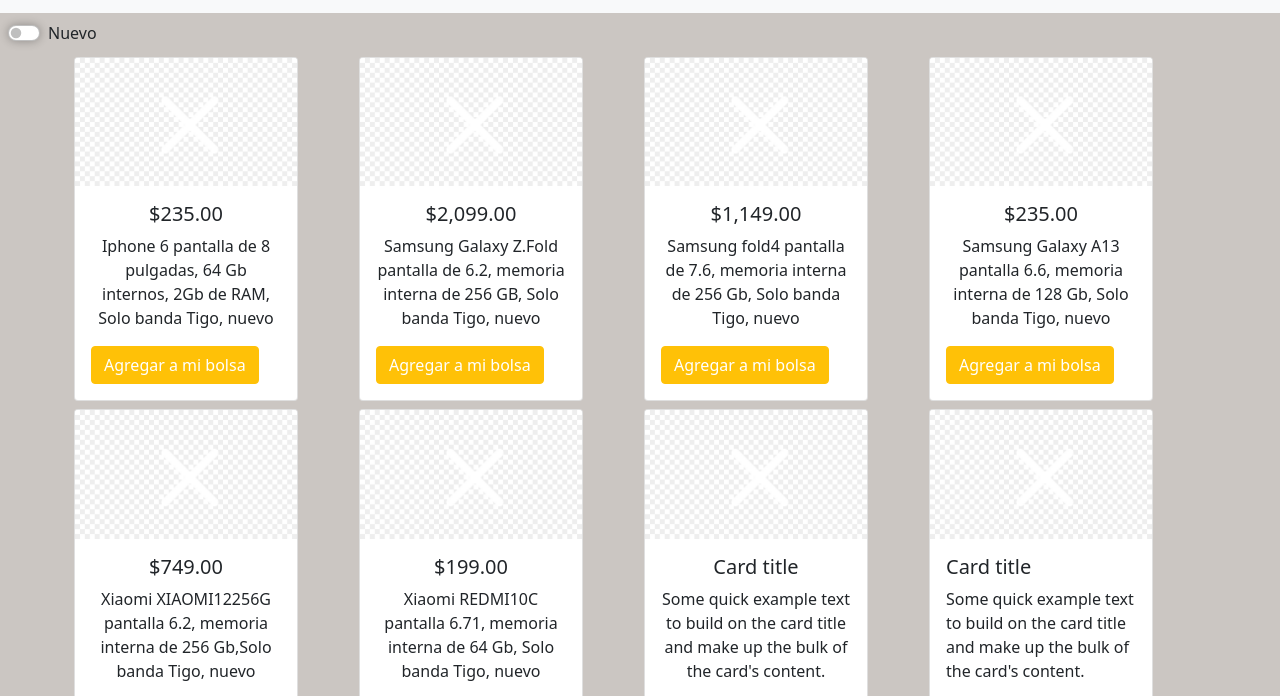
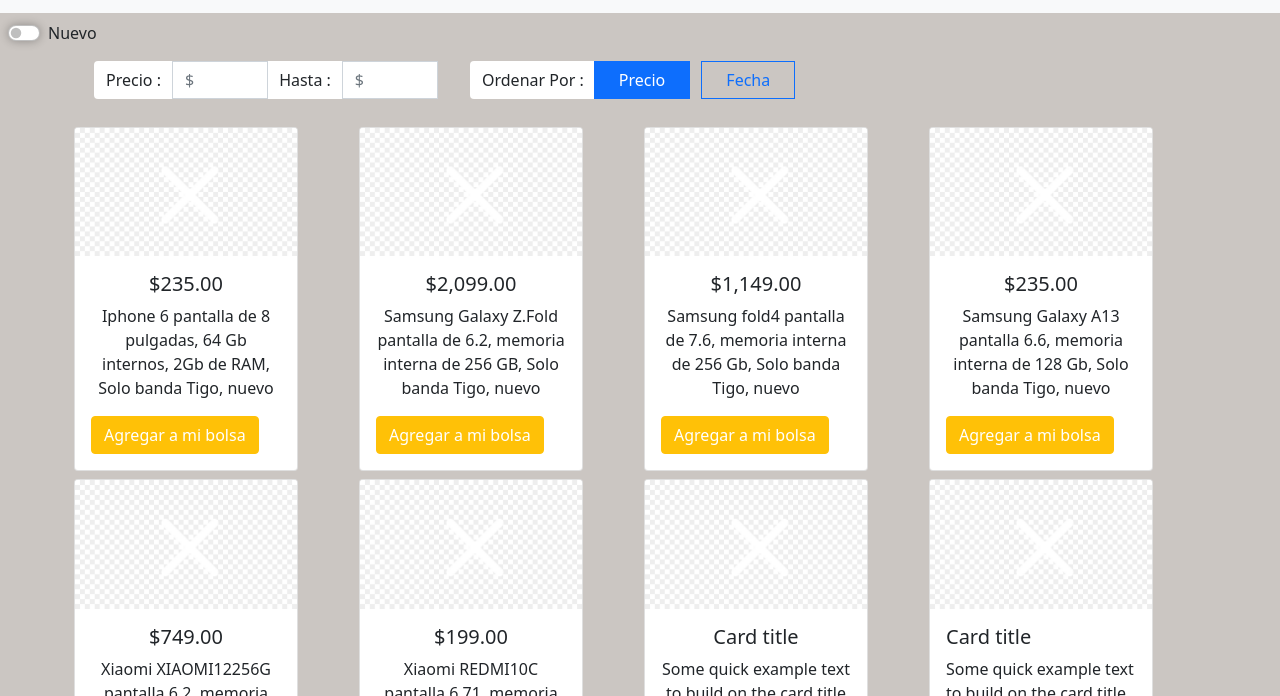
Before and after one commit to MarcelaMoran7/Proyecto_Bootstrap, a plain HTML site: page index.html in a window 1280 px wide. Shown: the part 77-773 px from the top of the page. Drawn offline with nearby package versions, Linux system fonts and the light colour scheme.

Commit message:
Agregue El Ordenar, y ya esta con Resonsividad

```diff
--- a/index.html
+++ b/index.html
@@ -104,14 +104,58 @@
 
 
   <!-- Boton Ofcanvas-->
-  <div class="form-check form-switch m-2">
+  <div class="form-check form-switch m-2 d-none d-md-block">
     <span>
       <input class="form-check-input" type="checkbox" role="switch" data-bs-toggle="offcanvas"
         data-bs-target="#offcanvasExample" aria-controls="offcanvasExample">
-      <label class="form-check-label" for="offcanvas">Nuevo</label>
+      <label class="form-check-label m-0" for="offcanvas">Nuevo</label>
     </span>
   </div>
+
+
+
   <div class="container">
+
+    <div class="row ms-5 mb-3 ms-sm-0 ">
+
+      <div class="col-md-6 col-lg-4 d-none d-md-block">
+        <div class="input-group p-2 ps-0">
+          <span class="input-group-text bg-white border-0" >Precio : </span>
+          <input type="text" aria-label="First name" class="form-control" placeholder="$">
+          <span class="input-group-text bg-white border-0">Hasta : </span>
+          <input type="text" aria-label="Last name" class="form-control rounded-0" placeholder="$">
+        </div>
+      </div>
+
+      <div class="col-md-6 col-lg-5 col-sm-8">
+        <div class="input-group p-2 ps-0">
+          <span class="input-group-text bg-white border-0" >Ordenar Por : </span>
+          <div class="btn-group d-none d-md-block" role="group" aria-label="Basic radio toggle button group">
+            <input type="radio" class="btn-check" name="btnradio" id="btnradio1" autocomplete="off" checked>
+            <label class="btn btn-outline-primary me-2 rounded-0 px-4" for="btnradio1">Precio</label>
+
+            <input type="radio" class="btn-check" name="btnradio" id="btnradio2" autocomplete="off">
+            <label class="btn btn-outline-primary rounded-0 px-4" for="btnradio2">Fecha</label>
+          </div>
+
+            <div class="col-sm-5">
+              <select class="form-select d-md-none" aria-label="Default select example">
+                <!--<option selected>Abrir Este Menu</option>-->
+                <option value="1">Precio</option>
+                <option value="2">Fecha</option>
+              </select>
+          </div>
+
+          <div class="col-md-5">
+            <a class="btn btn-md d-block d-md-none text-white rounded-0 bg-primary ms-4" data-bs-toggle="offcanvas"
+            data-bs-target="#offcanvasExample" aria-controls="offcanvasExample"><i class="bi bi-funnel-fill"></i></a>
+          </div>
+
+        </div>
+      </div>
+
+    </div>
+
     <div class="row">
       <div class="col col-lg-3 col-sm-6 p-1">
         <div class="card" style="width: 14rem;">
@@ -252,12 +296,15 @@
       </div>
     </div>
   </div>
+
   <div class="offcanvas offcanvas-start overflow-scroll mb-5" tabindex="-1" id="offcanvasExample"
     aria-labelledby="offcanvasExampleLabel">
     <!-- <div class="offcanvas-header">
          <h5 class="offcanvas-title" id="offcanvasExampleLabel"></h5>
          <button type="button" class="btn-close text-reset" data-bs-dismiss="offcanvas" aria-label="Close"></button>
        </div>-->
+        <!-- Boton Ofcanvas-->
+
     <h5 class="pt-3">Marca</h5>
     <span class="border border-dark rounded-2 border-3 m-3">
       <div class="offcanvas-body">
```
